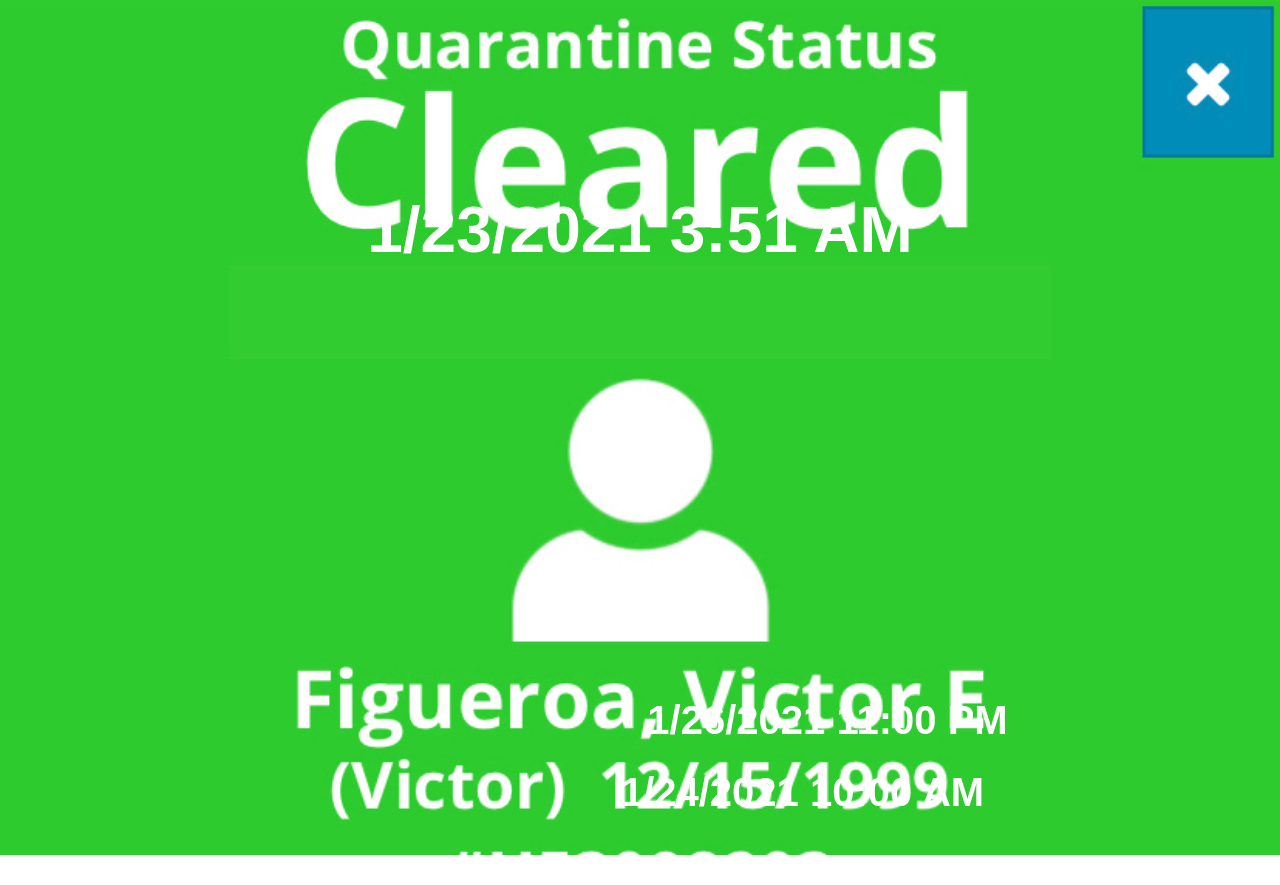
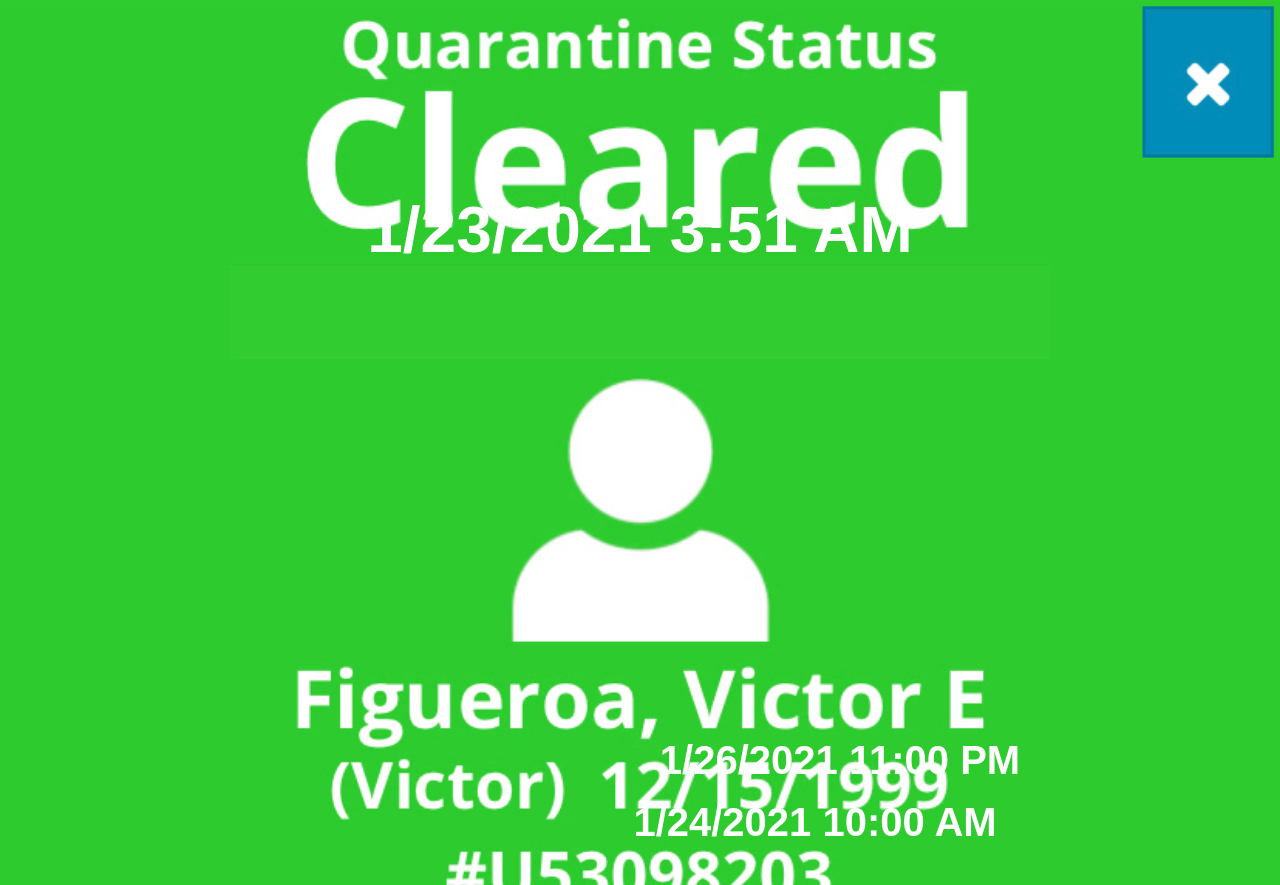
Before and after one commit to vfigueroa/GreenBadge, a plain HTML site: page index.html in a window 1280 px wide. Before the commit the page ends 855 px from the top, so only its background shows below. Drawn offline with Linux system fonts and the light colour scheme.

Commit message:
Update index.html

```diff
--- a/index.html
+++ b/index.html
@@ -26,17 +26,17 @@
       font-size: 2.5em;
       font-family: Arial, Helvetica, sans-serif;
       text-align: center;
-      padding-top: 400px;
-      padding-left: 375px;
+      padding-top: 450px;
+      padding-left: 400px;
       color: white;
       font-weight: bold;
-      line-height: 0.5;
+      line-height: 0;
     }
     h3 {
       font-size: 2.5em;
       font-family: Arial, Helvetica, sans-serif;
       text-align: center;
-      padding-left: 325px;
+      padding-left: 350px;
       color: white;
       font-weight: bold;
     }
@@ -64,7 +64,7 @@
     var labDate = (today.getMonth()+1)+'/'+(today.getDate() + 3)+'/'+today.getFullYear()+' '+ "11:00 PM";
 
     document.getElementById("survey").innerHTML = surveyDate;
-    document.getElementById("lab").innerHTML = '     ' + labDate;
+    document.getElementById("lab").innerHTML = labDate;
 
   </script>
 
```
